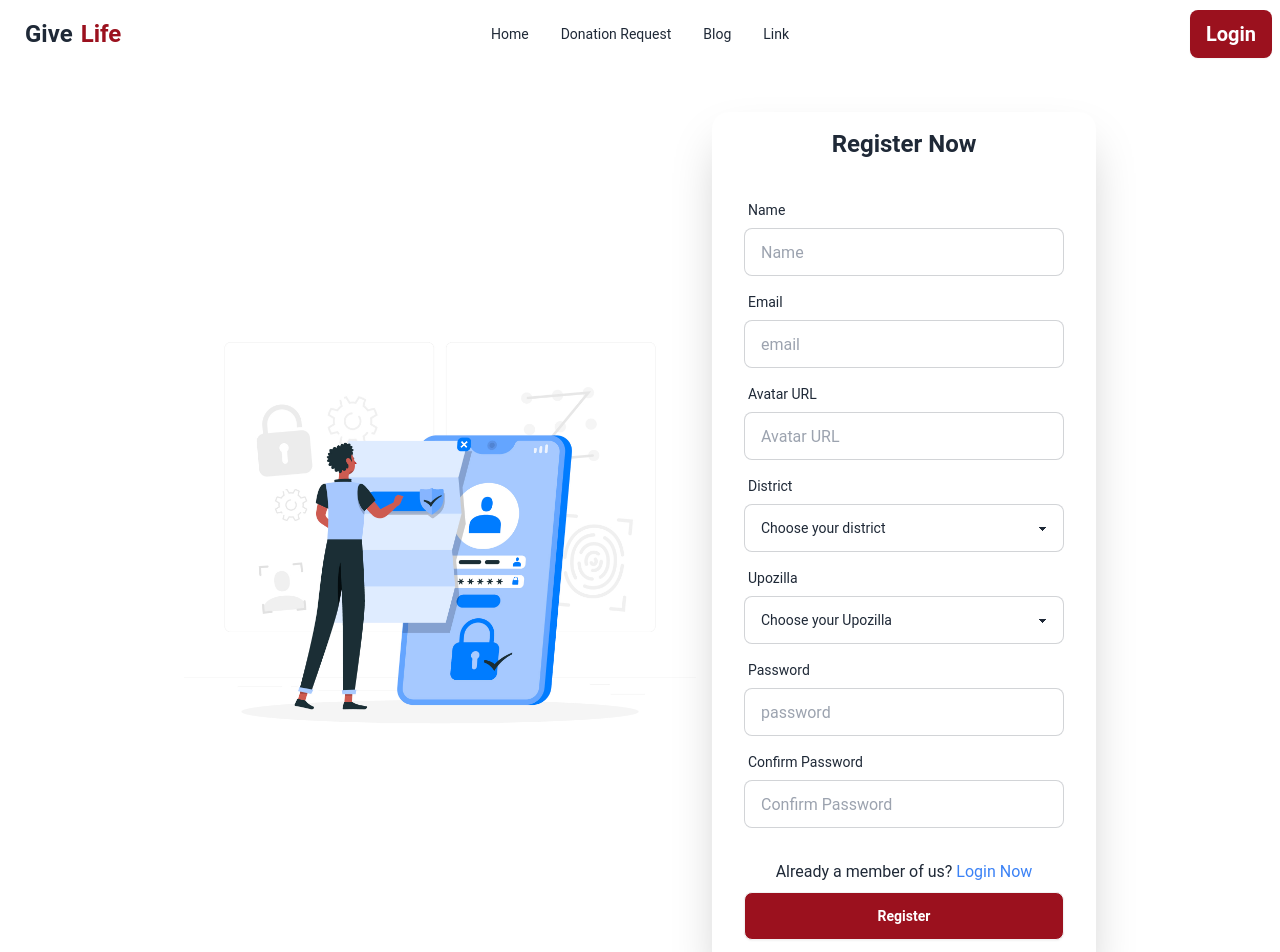
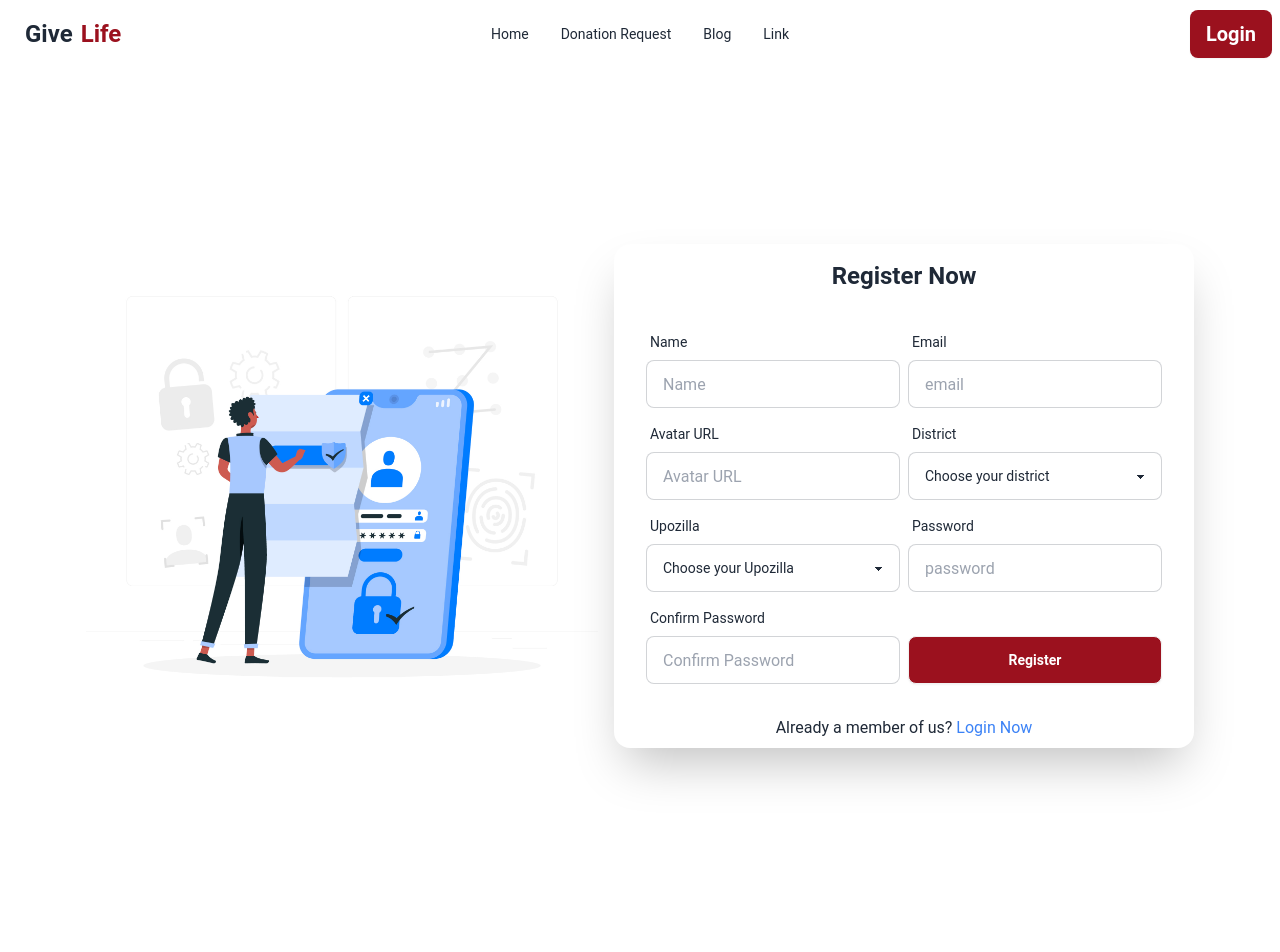
Before and after one commit to tisabbir/give-life-client, a React (Vite) app: page /register in a window 1280 px wide. Shown: the top 952 px of the page. Built offline with nearby package versions, Linux system fonts and the light colour scheme.

Commit message:
git push

```diff
--- a/src/Pages/Register/Register.jsx
+++ b/src/Pages/Register/Register.jsx
@@ -61,11 +61,11 @@ const Register = () => {
             <img className="max-w-lg rounded-lg" src={registerPicture} />
           </div>
 
-          <div className="card shrink-0 w-full max-w-sm shadow-2xl bg-base-100">
+          <div className="card shrink-0 w-full flex-1 shadow-2xl bg-base-100">
             <h1 className="text-center mt-4 text-2xl font-bold">
               Register Now
             </h1>
-            <form onSubmit={handleRegister} className="card-body">
+            <form onSubmit={handleRegister} className="card-body grid grid-cols-1 lg:grid-cols-2 justify-center items-center">
               <div className="form-control">
                 <label className="label">
                   <span className="label-text">Name</span>
@@ -157,18 +157,19 @@ const Register = () => {
               </div>
 
               <div className="form-control mt-6">
-                <h1 className="text-center mb-2">
+
+
+                <button className="btn bg-[#9B111E] text-white mt-3">
+                  Register
+                </button>
+              </div>
+            </form>
+            <h1 className="text-center mb-2">
                   Already a member of us?{" "}
                   <Link to={"/login"} className="text-blue-500">
                     Login Now
                   </Link>
                 </h1>
-
-                <button className="btn bg-[#9B111E] text-white">
-                  Register
-                </button>
-              </div>
-            </form>
           </div>
         </div>
       </div>
```
